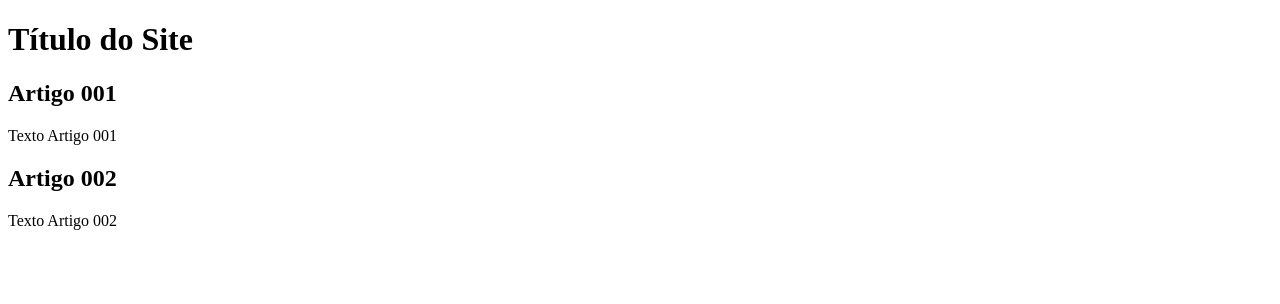
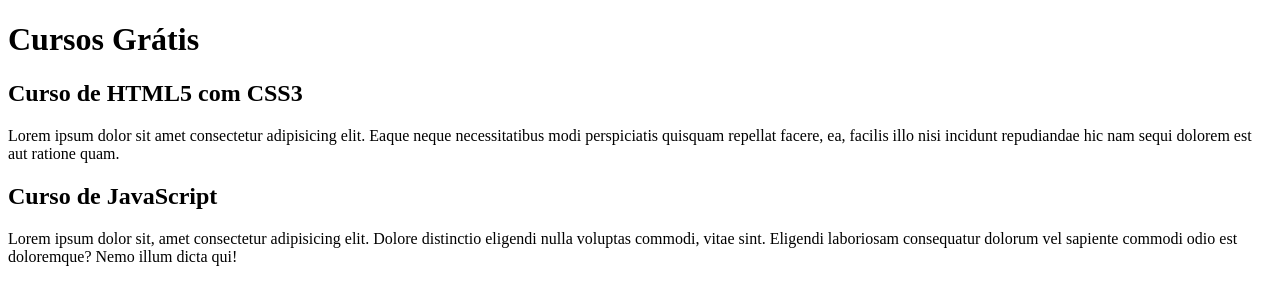
Before and after one commit to davidfreitass/projeto-site, a plain HTML site: page index.html in a window 1280 px wide. Drawn offline with Linux system fonts and the light colour scheme.

Commit message:
comecei a escrever conteúdo

```diff
--- a/index.html
+++ b/index.html
@@ -9,15 +9,15 @@
 <body>
     <main>
         <header>
-            <h1>Título do Site</h1>
+            <h1>Cursos Grátis</h1>
         </header>
         <article>
-            <h2>Artigo 001</h2>
-            <p>Texto Artigo 001</p>
+            <h2>Curso de HTML5 com CSS3</h2>
+            <p>Lorem ipsum dolor sit amet consectetur adipisicing elit. Eaque neque necessitatibus modi perspiciatis quisquam repellat facere, ea, facilis illo nisi incidunt repudiandae hic nam sequi dolorem est aut ratione quam.</p>
         </article>
         <article>
-            <h2>Artigo 002</h2>
-            <p>Texto Artigo 002</p>
+            <h2>Curso de JavaScript</h2>
+            <p>Lorem ipsum dolor sit, amet consectetur adipisicing elit. Dolore distinctio eligendi nulla voluptas commodi, vitae sint. Eligendi laboriosam consequatur dolorum vel sapiente commodi odio est doloremque? Nemo illum dicta qui!</p>
         </article>
     </main>
 </body>
```
